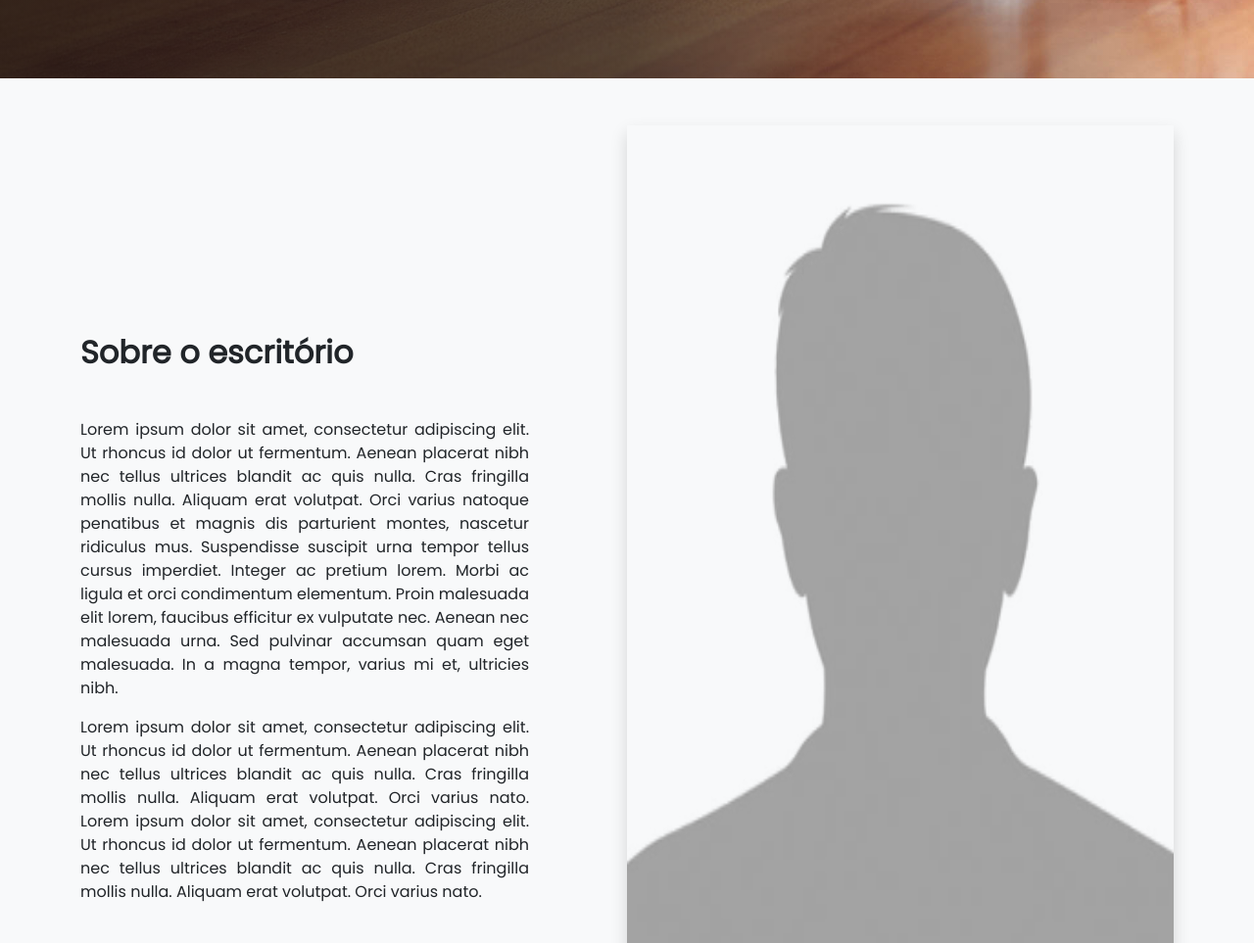
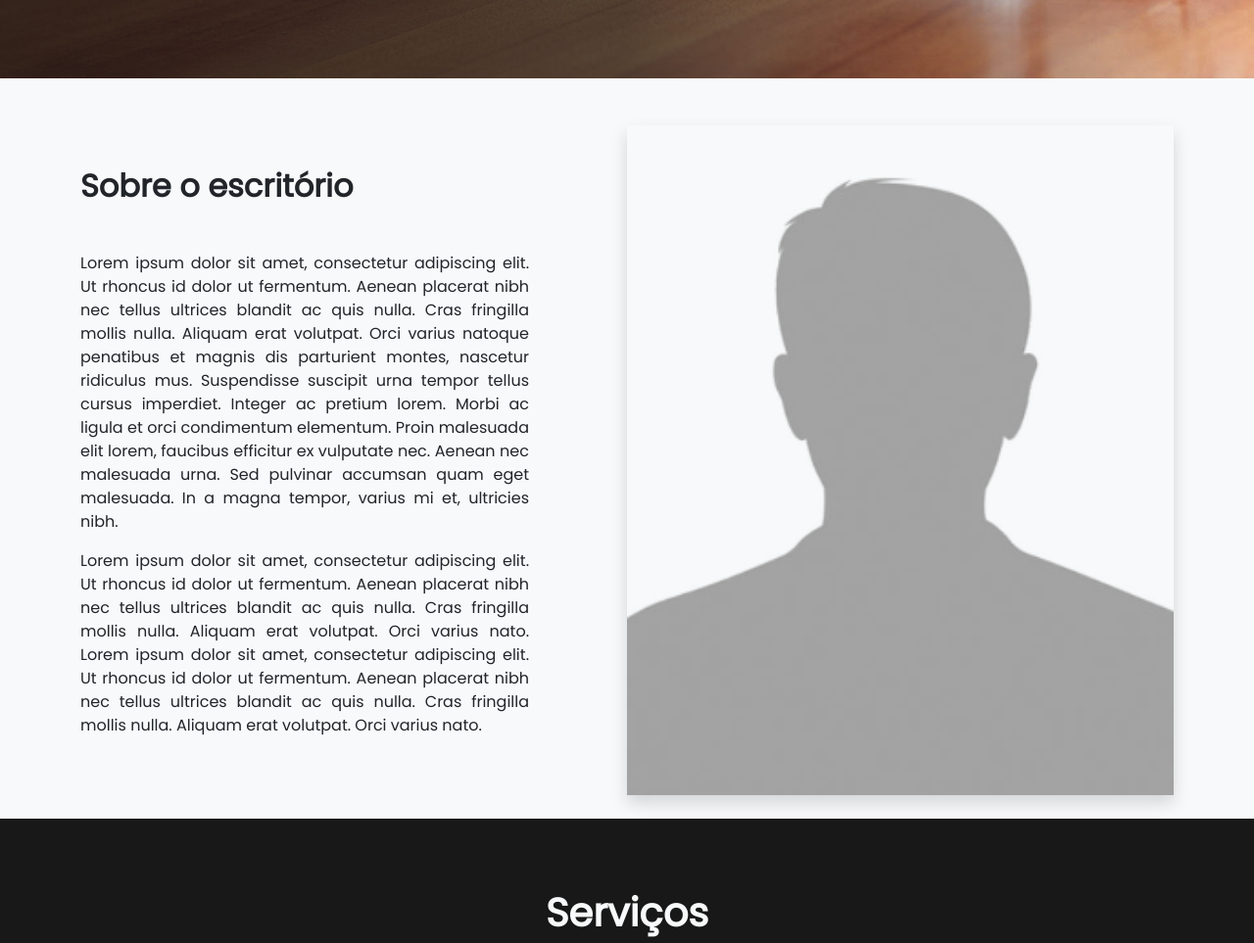
Before and after one commit to Gui99S/law-firm-v0.0.1, a plain HTML site: page index.html in a window 1280 px wide. Shown: the part 720-1683 px from the top of the page at 98% size. Drawn offline with nearby package versions, Linux system fonts and the light colour scheme.

Commit message:
Update index.html

```diff
--- a/index.html
+++ b/index.html
@@ -78,7 +78,7 @@
                         </p>
                     </div>
                     <div class="col-12 col-lg-6">
-                        <img src="img/placeholder1.png" class="img-fluid shadow" style="width: 792px; height: 1024px;" alt="">
+                        <img src="img/placeholder1.png" class="img-fluid shadow" style="width: 792px; height: auto;" alt="">
                     </div>
                 </div>
 
```
